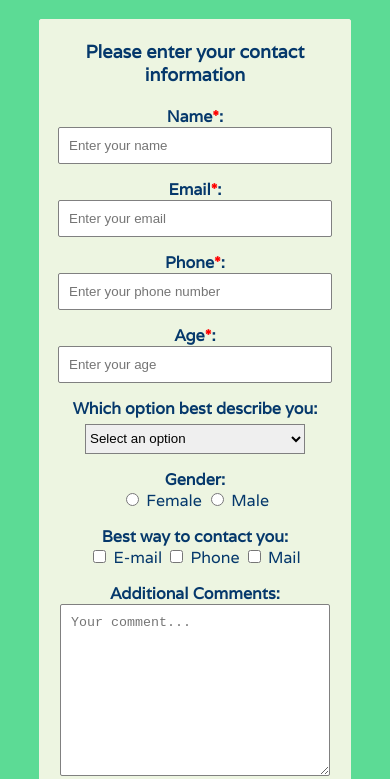
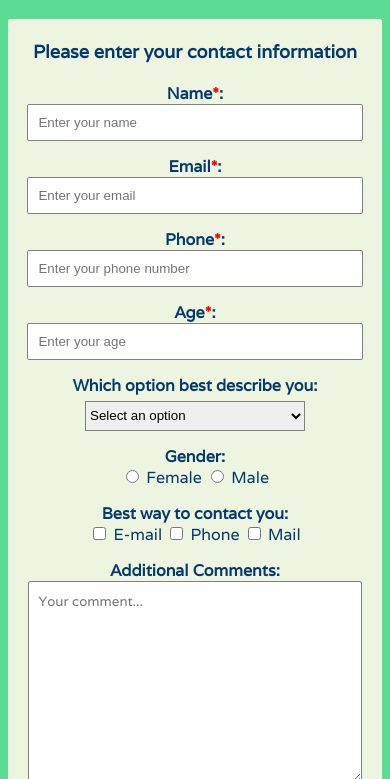
Before and after one commit to VincentQDo/Survery-form, a plain HTML site: page survey-form.html in a window 390 px wide. Shown: the part 65-844 px from the top of the page. Drawn offline with Linux system fonts and the light colour scheme.

Commit message:
Added mobile media query

```diff
--- a/survey.css
+++ b/survey.css
@@ -89,6 +89,7 @@ body {
 }
 
 .text-input {
+  box-sizing: border-box;
   text-align: left;
   border-radius: 2px;
   padding: 10px;
@@ -133,11 +134,26 @@ body {
   font-weight: bold;
 }
 
+textarea {
+  font-family: inherit;
+}
+
 @media only screen and (max-width: 768px) {
   .text-input {
-    width: 90%;
+    width: 80%;
   }
   #comment {
     width: 80%;
   }
 }
+@media only screen and (max-width: 450px) {
+    .text-input {
+      width: 98%;
+    }
+    #comment {
+      width: 90%;
+    }
+    .page-outline{
+      margin: 0% .5rem;
+    }
+  }
```
